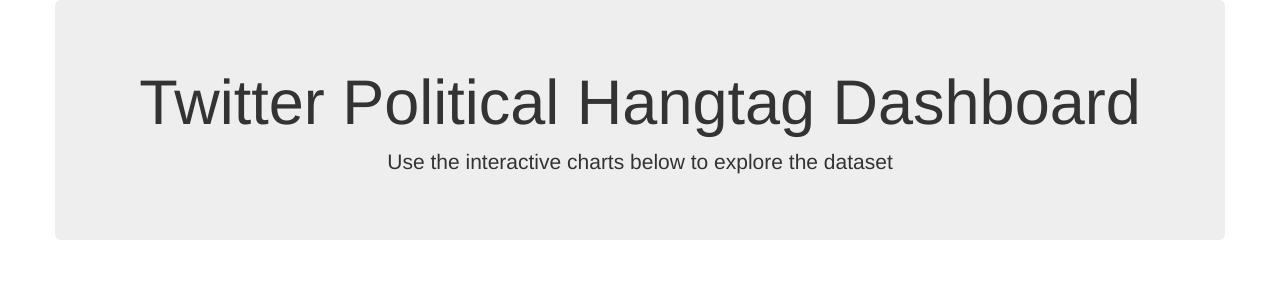
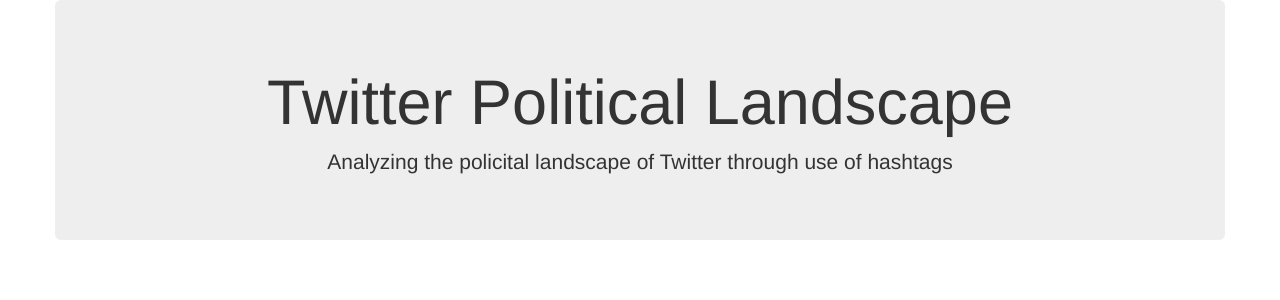
Before and after one commit to olivedisaster/Project-2, a Flask app: page / in a window 1280 px wide. Shown: the top 300 px of the page. Run offline with Flask 2, Linux system fonts and the light colour scheme; parts of the project's set-up code (start-up, migrations or seed data) failed here and were passed over; some libraries are stand-ins or nearby versions.

Commit message:
checkpoint

```diff
--- a/static/js/d3_sent.js
+++ b/static/js/d3_sent.js
@@ -25,28 +25,28 @@
 // url = "http://127.0.0.1:5000/hashtag2020"
 
 // Create function to determine marker size based on magnitude
-// function markerSize(magnitude){
-//   // if (magnitude === 0){
-//   //     return 1;
-//   // }
-//   // else {
-//   return magnitude *5;
-//   // }
-// };
+function markerSize(magnitude){
+  // if (magnitude === 0){
+  //     return 1;
+  // }
+  // else {
+  return magnitude *5;
+  // }
+};
 
-// function markerColor(pol_avg){
-//   if (pol_avg > 0) {
-//       return 'blue';
-//   }
-//   else if (pol_avg < 0) {
-//       return 'red';
-//   }
-//   else {
-//       return 'white';
-//   }
-// };
+function markerColor(pol_avg){
+  if (pol_avg > 0) {
+      return 'blue';
+  }
+  else if (pol_avg < 0) {
+      return 'red';
+  }
+  else {
+      return 'white';
+  }
+};
 
-// // Function to add marker with style options
+// Function to add marker with style options
 // function addMarker (feature, location){
 //   var options = {
 //       stroke: true,
--- a/templates/index.html
+++ b/templates/index.html
@@ -14,28 +14,16 @@
   <div class="container">
     <div class="row">
       <div class="col-md-12 jumbotron text-center">
-        <h1>Twitter Political Hangtag Dashboard</h1>
-        <p>Use the interactive charts below to explore the dataset</p>
+        <h1>Twitter Political Landscape</h1>
+        <p>Analyzing the policital landscape of Twitter through use of hashtags</p>
       </div>
     </div>
     <div class="row">
-      <!-- <div class="col-md-2"> -->
-        <!-- <div class="well">
-          <h5>Select State:</h5>
-          <select id="selDataset" onchange="optionChanged(this.value)"></select>
-        </div> -->
-        <!-- <div class="panel panel-primary">
-          <div class="panel-heading">
-            <h3 class="panel-title">Demographic Info</h3>
-          </div>
-          <div id="sample-metadata" class="panel-body"></div>
-        </div> -->
-      <!-- </div> -->
       <div class="col-md-5">
-        <div id="bar"></div>
+        <div id="bcount"></div>
       </div>
       <div class="col-md-5">
-        <div id="gauge"></div>
+        <div id="tcount"></div>
       </div>
     </div>
     <div class="row">
```
